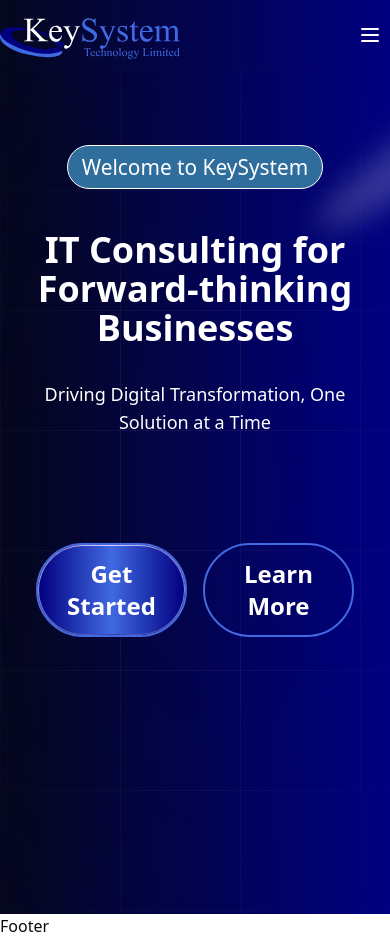
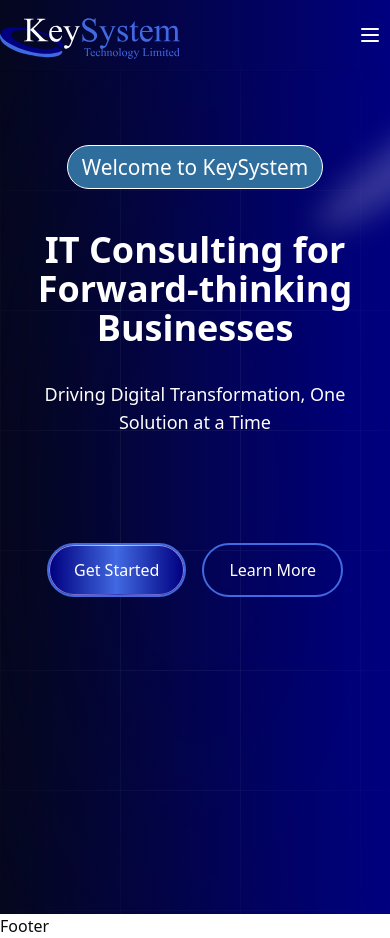
Before and after one commit to Jamilamasa/keysystem-frontend, a React (Vite) app: page / in a window 390 px wide. Built offline with nearby package versions, Linux system fonts and the light colour scheme.

Commit message:
feat(hero): make hero responsive

```diff
--- a/src/components/ui/MagicButton.tsx
+++ b/src/components/ui/MagicButton.tsx
@@ -14,7 +14,7 @@ export const MagicButtonLink = (props: MagicButtonLinkProps) => {
       props.otherClasses
     )} href={props.href}>
       <span className={`absolute inset-[-1000%] animate-[spin_2s_linear_infinite] bg-[conic-gradient(from_90deg_at_50%_50%,#E2CBFF_0%,#393BB2_50%,#E2CBFF_100%)] ${props.variant === "outline" && "hidden"} `} />
-      <span className={`px-6 py-3 inline-flex h-full w-full cursor-pointer items-center justify-center rounded-full ${props.variant === "default" && "bg-gradient-to-r from-[#000080] via-[#4169E1] to-[#000080]"} text-2xl font-bold text-white backdrop-blur-3xl ${props.variant === "outline" && "bg-transparent"}`}>
+      <span className={`px-6 py-3 inline-flex h-full w-full cursor-pointer items-center justify-center rounded-full ${props.variant === "default" && "bg-gradient-to-r from-[#000080] via-[#4169E1] to-[#000080]"} lg:text-2xl md:font-bold text-white backdrop-blur-3xl ${props.variant === "outline" && "bg-transparent"}`}>
         {props.title}
       </span>
     </a>
```
